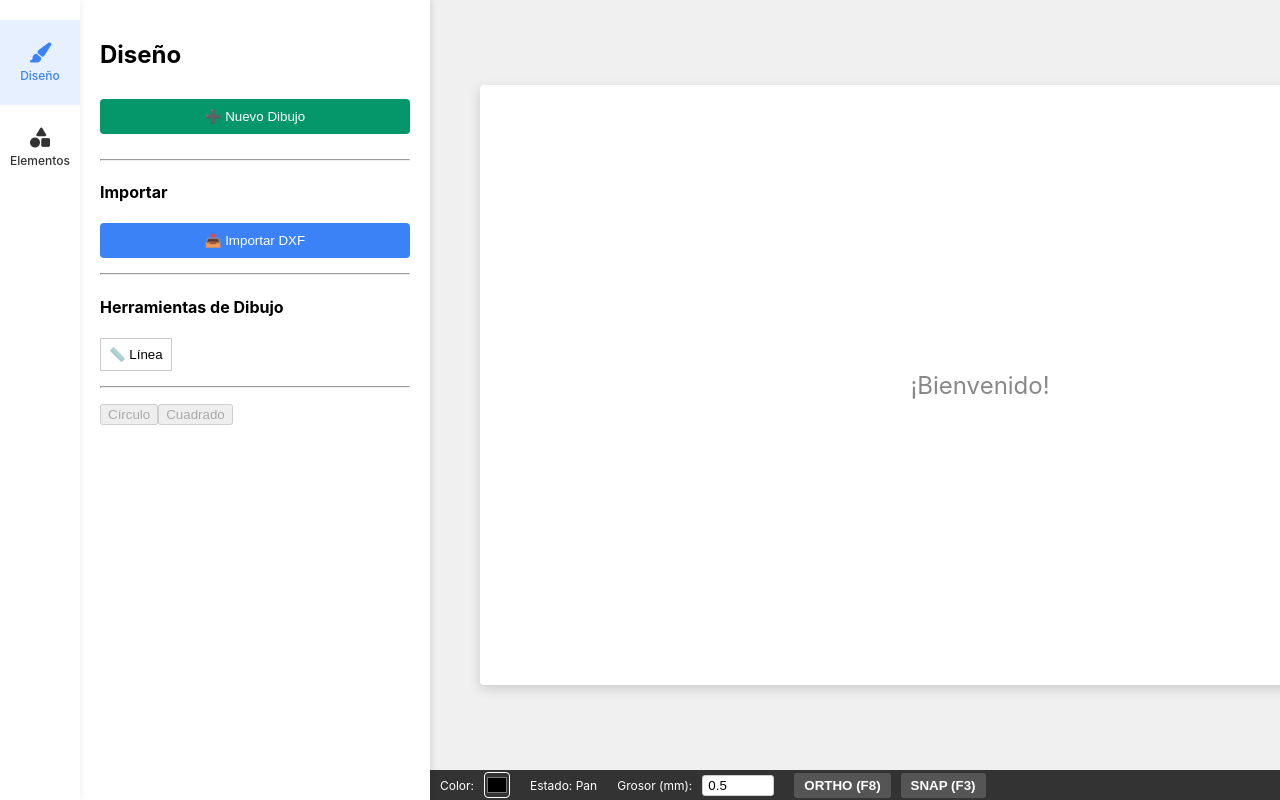
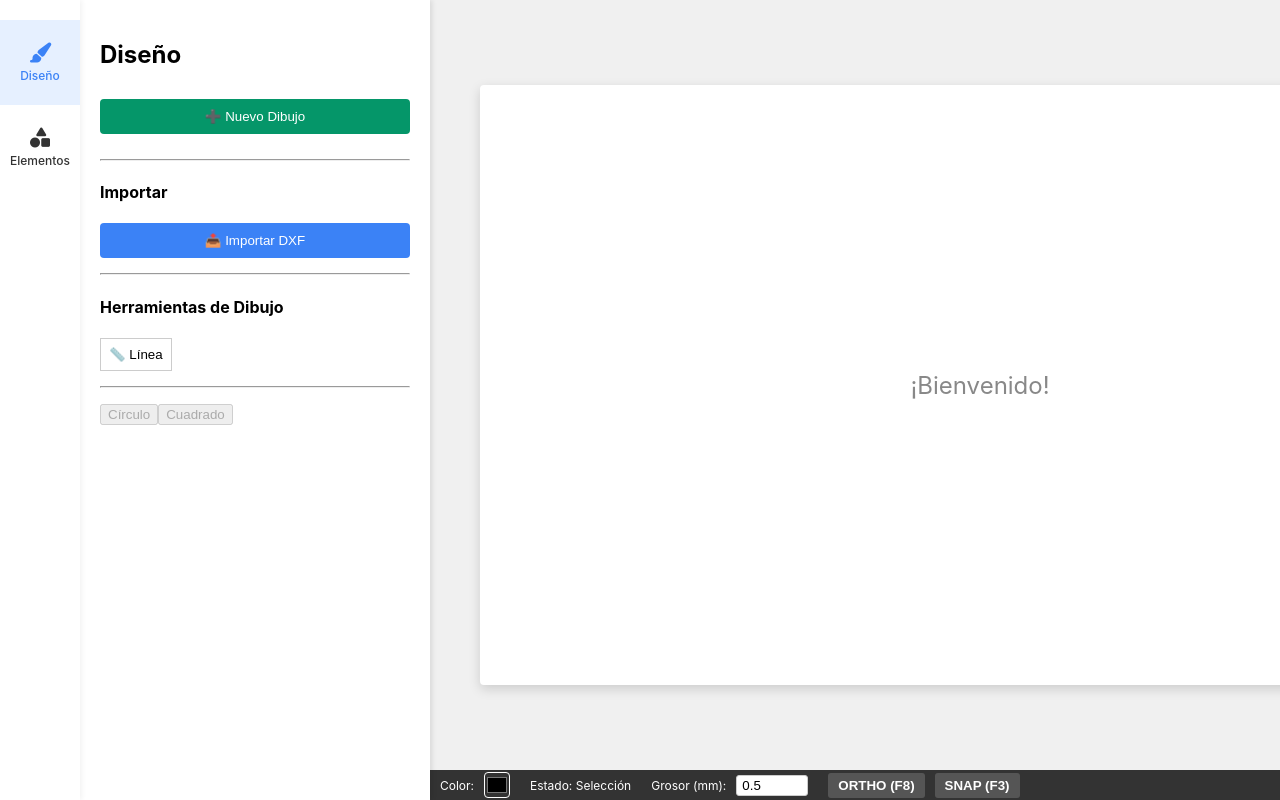
Before and after one commit to somerwest01/MylarProjection, a React (Vite) app: page / in a window 1280 px wide. Shown: the top 800 px of the page. Built offline with nearby package versions, Linux system fonts and the light colour scheme; the HTML template or start-up script is replaced by a standard one; what dxf-parser would draw is missing.

Commit message:
Update App.jsx

```diff
--- a/src/App.jsx
+++ b/src/App.jsx
@@ -205,7 +205,12 @@ useEffect(() => {
             }}
           />
           <span style={{ marginRight: '20px' }}>
-            Estado: {drawingMode === 'line' ? 'Dibujando Línea' : 'Pan'}
+          Estado: {
+              drawingMode === 'line' ? 'Dibujando Línea' :
+              drawingMode === 'pan' ? 'Mover (Pan)' :
+              drawingMode === 'select' ? 'Selección' :
+              'Inactivo'
+            }
           </span>
          <span style={{ marginRight: '10px' }}>Grosor (mm):</span>
 <input
```
